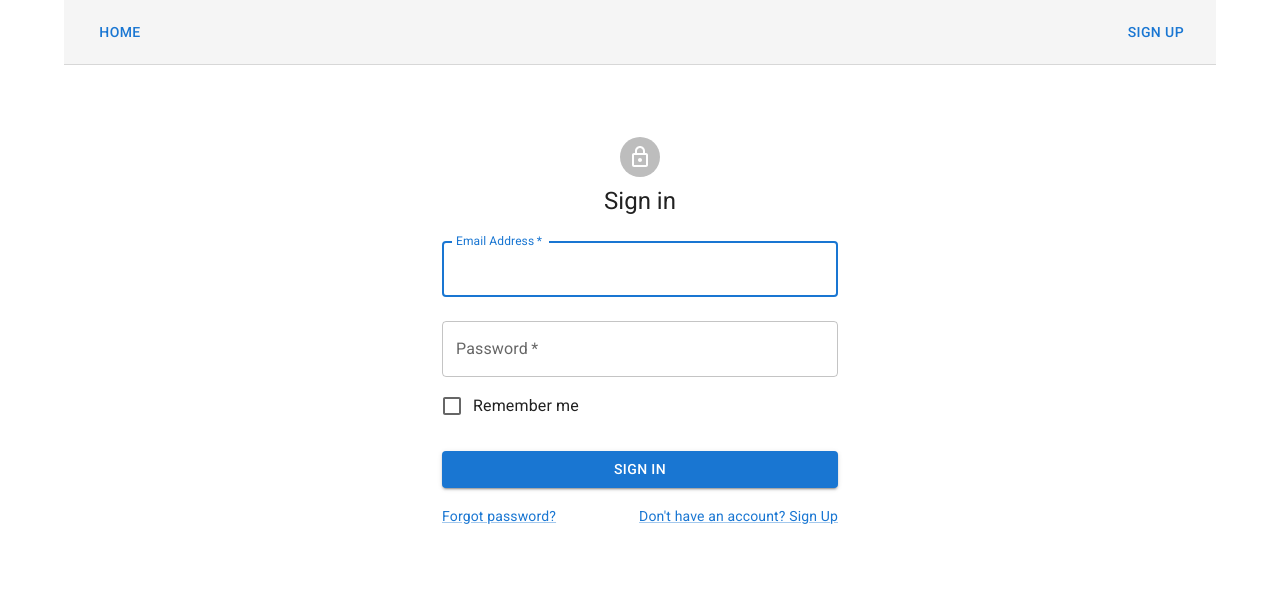
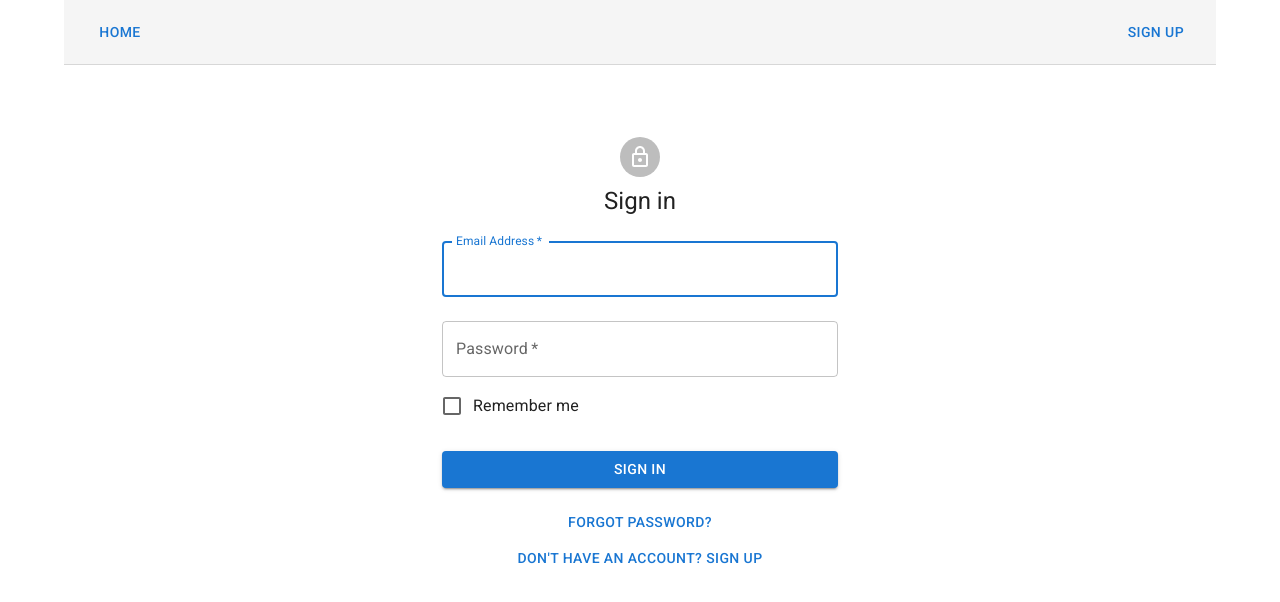
Before and after one commit to igordonin/challenge-pl-22.06, a React (Create React App) app in the folder spa/: page / in a window 1280 px wide. Shown: the top 602 px of the page. Built offline with nearby package versions, Linux system fonts and the light colour scheme.

Commit message:
feat: add signup link in signin page

```diff
--- a/spa/src/modules/auth/sign-in.tsx
+++ b/spa/src/modules/auth/sign-in.tsx
@@ -1,18 +1,19 @@
 import * as React from 'react';
 import { useDispatch } from 'react-redux';
+import { Link } from 'react-router-dom';
 import Avatar from '@mui/material/Avatar';
 import Button from '@mui/material/Button';
 import CssBaseline from '@mui/material/CssBaseline';
 import TextField from '@mui/material/TextField';
 import FormControlLabel from '@mui/material/FormControlLabel';
 import Checkbox from '@mui/material/Checkbox';
-import Link from '@mui/material/Link';
 import Grid from '@mui/material/Grid';
 import Box from '@mui/material/Box';
 import LockOutlinedIcon from '@mui/icons-material/LockOutlined';
 import Typography from '@mui/material/Typography';
 import Container from '@mui/material/Container';
 import { signIn } from './auth.state';
+import { Stack } from '@mui/material';
 
 interface ControlledFieldsProps {
   value: string;
@@ -72,24 +73,17 @@ const SignInButton = () => {
 
 const BottomMenu = () => {
   return (
-    <Grid container>
-      <Grid item xs>
-        <Link href="#" variant="body2">
-          Forgot password?
-        </Link>
-      </Grid>
-      <Grid item>
-        <Link href="#" variant="body2">
-          {"Don't have an account? Sign Up"}
-        </Link>
-      </Grid>
-    </Grid>
+    <Stack>
+      <Button component={Link} to="/">
+        Forgot password?
+      </Button>
+
+      <Button component={Link} to="/sign-up">
+        {"Don't have an account? Sign Up"}
+      </Button>
+    </Stack>
   );
 };
-
-interface SignInProps {
-  signInFn(): any;
-}
 
 export const SignIn = (): JSX.Element => {
   const dispatch = useDispatch();
```
